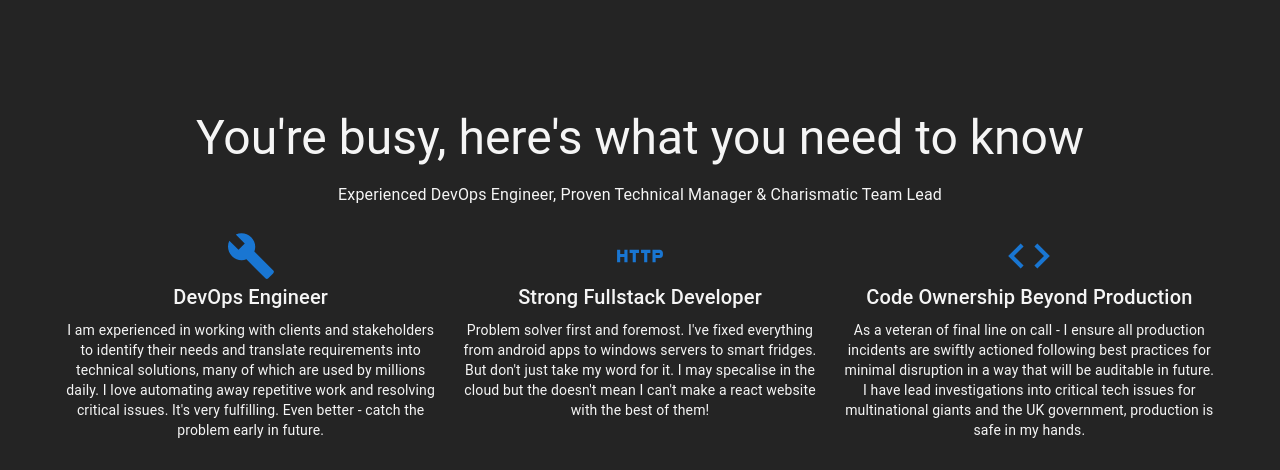
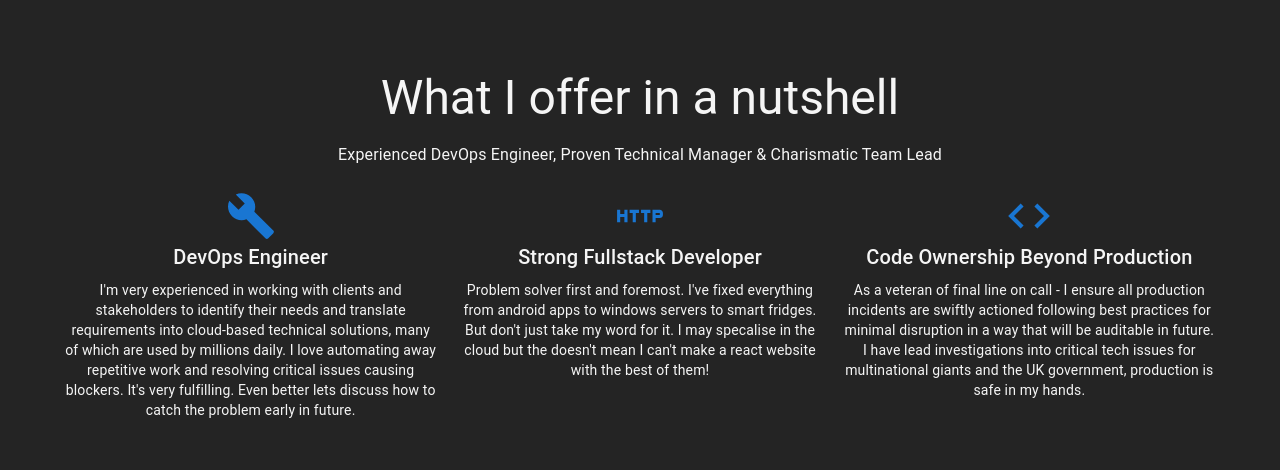
Before and after one commit to HotPlasma/fatelock-frontend, a React (Vite) app: page / in a window 1280 px wide. Shown: the part 1038-1508 px from the top of the page. Built offline with nearby package versions, Linux system fonts and the light colour scheme.

Commit message:
Added nice delay to loading the icon data and cleaned up bits

```diff
--- a/src/components/Profile.tsx
+++ b/src/components/Profile.tsx
@@ -16,7 +16,7 @@ const fadeInVariants = {
 
 // Icons for the second section
 const icons = [
-    { component: BuildIcon, title: 'DevOps Engineer', description: 'I am experienced in working with clients and stakeholders to identify their needs and translate requirements into technical solutions, many of which are used by millions daily. I love automating away repetitive work and resolving critical issues. It\'s very fulfilling. Even better - catch the problem early in future.' },
+    { component: BuildIcon, title: 'DevOps Engineer', description: 'I\'m very experienced in working with clients and stakeholders to identify their needs and translate requirements into cloud-based technical solutions, many of which are used by millions daily. I love automating away repetitive work and resolving critical issues causing blockers. It\'s very fulfilling. Even better lets discuss how to catch the problem early in future.' },
     { component: HttpIcon, title: 'Strong Fullstack Developer', description: 'Problem solver first and foremost. I\'ve fixed everything from android apps to windows servers to smart fridges. But don\'t just take my word for it. I may specalise in the cloud but the doesn\'t mean I can\'t make a react website with the best of them!' },
     { component: CodeIcon, title: 'Code Ownership Beyond Production', description: 'As a veteran of final line on call - I ensure all production incidents are swiftly actioned following best practices for minimal disruption in a way that will be auditable in future. I have lead investigations into critical tech issues for multinational giants and the UK government, production is safe in my hands.' },
 ];
@@ -29,14 +29,14 @@ const Profile: React.FC = () => {
 
     // Intersection Observer Hook for the second section
     const { ref: sectionRef, inView: sectionInView } = useInView({
-        // triggerOnce: true,
-        threshold: 0.5,
+        triggerOnce: true,
+        threshold: 0.6,
     });
 
     return (
         <Card elevation={0} sx={{ backgroundColor: 'transparent', maxWidth: '100%', overflow: 'hidden' }}>
             <CardContent sx={{ backgroundColor: 'transparent', p: 2 }}>
-                <Grid container spacing={2} alignItems="center" justifyContent="center" marginBottom={30}>
+                <Grid container spacing={2} alignItems="center" justifyContent="center" marginBottom={25}>
                     {/* Text Section */}
                     <Grid item xs={12} md={6} sx={{ mt: 8 }}>
                         <motion.div
@@ -76,7 +76,7 @@ const Profile: React.FC = () => {
                         </motion.div>
                     </Grid>
                     {/* Image Section */}
-                    <Grid item xs={12} md={6} sx={{ mt: 8 }}> {/* Added top margin to avoid overlapping */}
+                    <Grid item xs={12} md={6} sx={{ mt: 8 }}>
                         <Box
                             display="inline-block"
                             position="relative"
@@ -123,7 +123,7 @@ const Profile: React.FC = () => {
                         transition={{ duration: 0.6, delay: 0.2 }}
                     >
                         <Typography variant="h3" component="h2" gutterBottom>
-                            You're busy, here's what you need to know
+                            What I offer in a nutshell
                         </Typography>
                         <Typography variant="body1" color={'whitesmoke'} marginBottom={3}>
                             Experienced DevOps Engineer, Proven Technical Manager & Charismatic Team Lead
@@ -131,6 +131,12 @@ const Profile: React.FC = () => {
                         <Grid container spacing={2} justifyContent="center">
                             {icons.map((icon, index) => (
                                 <Grid item xs={12} sm={4} key={index}>
+                                    <motion.div
+                                        initial="hidden"
+                                        animate={sectionInView ? "visible" : "hidden"}
+                                        variants={fadeInVariants}
+                                        transition={{ duration: 0.6, delay: 0.6 + index * 0.5 }}
+                                    >
                                         <Box sx={{ display: 'flex', flexDirection: 'column', alignItems: 'center' }}>
                                             <icon.component sx={{ fontSize: 50, color: 'primary.main' }} />
                                             <Typography variant="h6" component="h3" gutterBottom color={'whitesmoke'}>
@@ -140,6 +146,7 @@ const Profile: React.FC = () => {
                                                 {icon.description}
                                             </Typography>
                                         </Box>
+                                    </motion.div>
                                 </Grid>
                             ))}
                         </Grid>
--- a/src/components/ResponsiveAppBar.tsx
+++ b/src/components/ResponsiveAppBar.tsx
@@ -23,6 +23,11 @@ function ResponsiveAppBar() {
 
   const handleCloseNavMenu = () => {
     setAnchorElNav(null);
+  };
+
+  const handleHomeClick = () => {
+    window.scrollTo({ top: 0, behavior: 'smooth' });
+    handleCloseNavMenu();
   };
 
   return (
@@ -78,7 +83,10 @@ function ResponsiveAppBar() {
             sx={{ display: { xs: 'block', md: 'none' } }}
           >
             {pages.map((page) => (
-              <MenuItem key={page} onClick={handleCloseNavMenu}>
+              <MenuItem
+                key={page}
+                onClick={page === 'Home' ? handleHomeClick : handleCloseNavMenu}
+              >
                 <Typography textAlign="center">{page}</Typography>
               </MenuItem>
             ))}
@@ -108,6 +116,7 @@ function ResponsiveAppBar() {
           {pages.map((page) => (
             <Button
               key={page}
+              onClick={page === 'Home' ? handleHomeClick : undefined}
               sx={{ my: 2, color: 'white', display: 'block' }}
             >
               {page}
```
Lines whose indentation alone changed are shown as unchanged.
